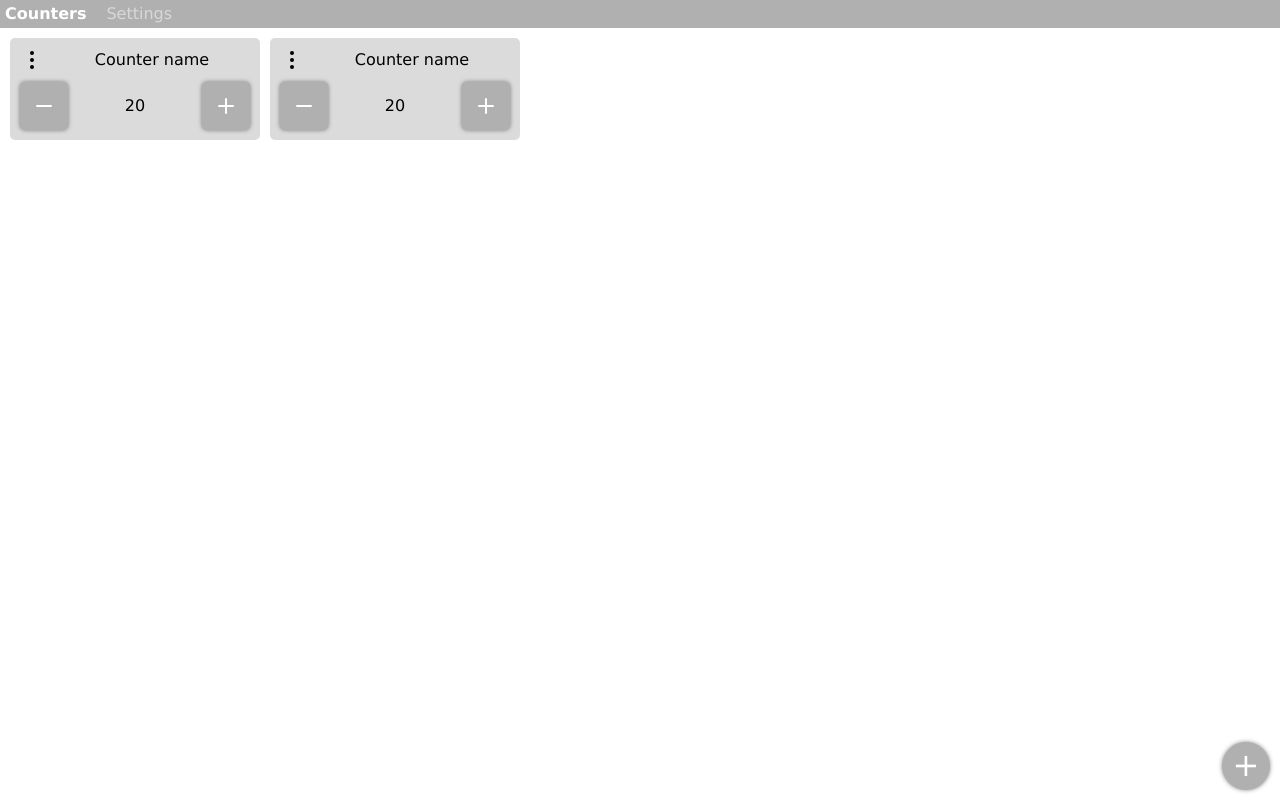
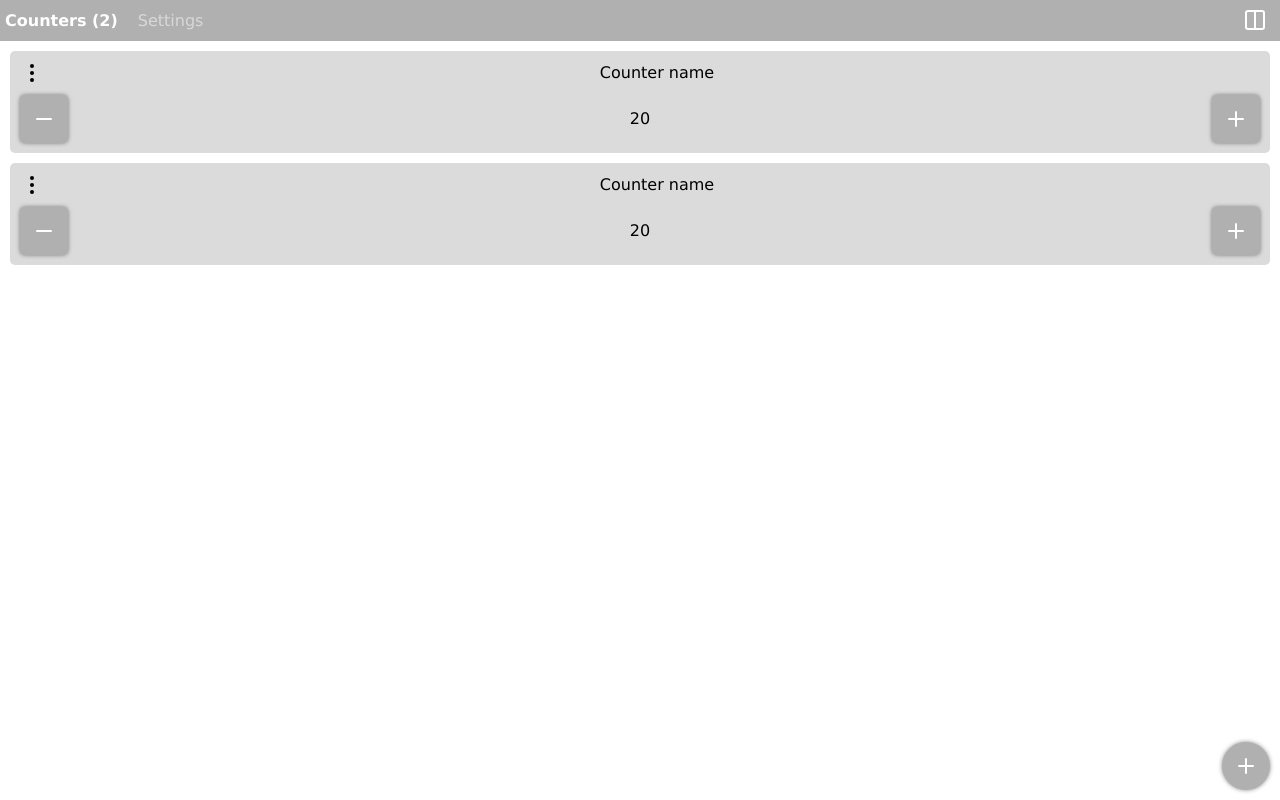
Before and after one commit to aurock-dev/counter, a Vue app: page / in a window 1280 px wide. Built offline with nearby package versions, Linux system fonts and the light colour scheme.

Commit message:
✨ add button to split counter list in 2 columns

```diff
--- a/src/assets/base.css
+++ b/src/assets/base.css
@@ -21,6 +21,13 @@ button:hover {
     cursor: pointer;
 }
 
+button.--btn-icon {
+    border: none;
+    border-radius: 0;
+    background: none;
+    box-shadow: none;
+}
+
 input {
     border: 1px solid var(--info);
     border-radius: 5px;
--- a/src/components/Counter.vue
+++ b/src/components/Counter.vue
@@ -94,7 +94,7 @@ onMounted(() => {
     display: flex;
     flex-direction: column;
     gap: 10px;
-    max-width: 250px;
+    /* max-width: 250px; */
     width: 100%;
     padding: 10px;
     align-items: center;
--- a/src/components/Header.vue
+++ b/src/components/Header.vue
@@ -1,13 +1,35 @@
 <script setup>
 import { RouterLink } from 'vue-router'
+import { settingsStore } from '@/store/settings';
+import { Columns, Rows } from 'lucide-vue-next';
+
+const store = settingsStore()
+
+const toggleColumn = () => {
+    store.columnCount = 2
+}
+const toggleRow = () => {
+    store.columnCount = 1
+}
 
 </script>
 
 <template>
     <div class="header">
         <div class="header__links">
-            <RouterLink class="header__link" to="/">Counters</RouterLink>
+            <RouterLink class="header__link" to="/">
+                Counters
+                <span v-if="store.counters > 0">({{ store.counters }})</span>
+            </RouterLink>
             <RouterLink class="header__link" to="/settings">Settings</RouterLink>
+        </div>
+        <div>
+            <button v-if="store.columnCount == 1" class="--btn-icon" @click="toggleColumn">
+                <Columns />
+            </button>
+            <button v-if="store.columnCount == 2" class="--btn-icon" @click="toggleRow">
+                <Rows />
+            </button>
         </div>
     </div>
 </template>
@@ -18,6 +40,7 @@ import { RouterLink } from 'vue-router'
     display: flex;
     flex-direction: row;
     justify-content: space-between;
+    align-items: center;
     padding: 2px 5px;
     background-color: var(--dark-grey);
     color: var(--light);
--- a/src/store/settings.js
+++ b/src/store/settings.js
@@ -2,14 +2,18 @@ import { defineStore } from "pinia";
 import { ref } from 'vue'
 
 export const settingsStore = defineStore('settings', () => {
+    const counters = ref(0)
     const counterNumber = ref(2)
     const counterValue = ref(20)
+    const columnCount = ref(1)
 
     return {
+        counters,
         counterNumber,
         counterValue,
+        columnCount
     }
 },
-{
-    persist: true
-})
+    {
+        persist: true
+    })
--- a/src/views/CountersView.vue
+++ b/src/views/CountersView.vue
@@ -1,36 +1,53 @@
 <script setup>
-import { ref, onMounted } from 'vue'
+import { ref, onMounted, computed } from 'vue'
 import { settingsStore } from '@/store/settings';
 import Counter from '@/components/Counter.vue';
+import { Plus } from 'lucide-vue-next';
 
 const store = settingsStore()
 const counters = ref([])
 
 const addCounter = () => {
     counters.value.push(counters.value.length + 1)
+    store.counters++
 }
 
 const deleteCounter = (id) => {
     counters.value = counters.value.filter(counterId => counterId !== id)
+    store.counters--
 }
+
+const layoutClass = computed(() => {
+    return store.columnCount === 2 ? 'two-col' : 'one-col'
+})
 
 onMounted(async () => {
     counters.value = Array.from({ length: store.counterNumber }, (_, i) => i + 1)
+    store.counters = store.counterNumber
 })
 
 </script>
 
 <template>
-    <div class="app">
+    <div :class="['app', layoutClass]">
         <Counter v-for="id in counters" :key="id" :id="id" @delete="deleteCounter" />
     </div>
-    <button class="add__counter" @click="addCounter">+</button>
+    <button class="add__counter" @click="addCounter">
+        <Plus />
+    </button>
 </template>
 
 <style scoped>
-.app {
+.app.one-col {
     display: flex;
-    flex-wrap: wrap;
+    flex-direction: column;
+    gap: 10px;
+    padding: 10px;
+}
+
+.app.two-col {
+    display: grid;
+    grid-template-columns: repeat(2, 1fr);
     gap: 10px;
     padding: 10px;
 }
@@ -40,9 +57,8 @@ onMounted(async () => {
     bottom: 10px;
     right: 10px;
     border-radius: 100%;
-    width: 1.5em;
-    height: 1.5em;
-    font-size: 2em;
-    padding-bottom: 8px;
+    width: 3em;
+    height: 3em;
+    padding: 0;
 }
 </style>
```
